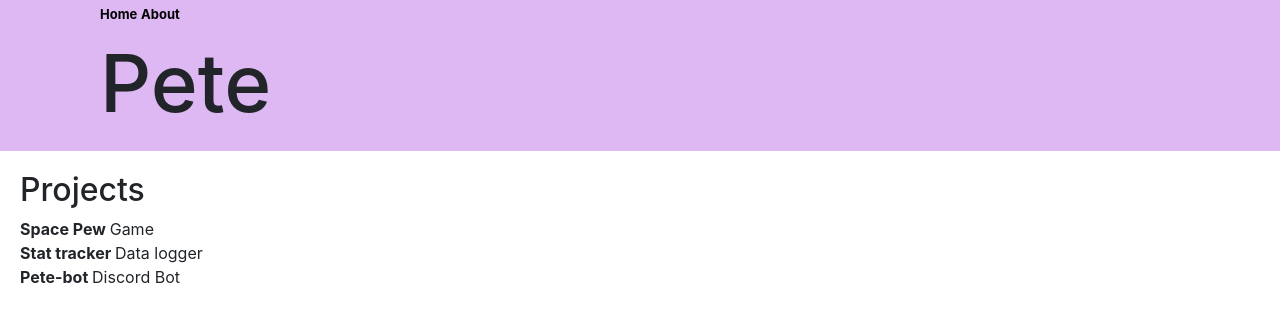
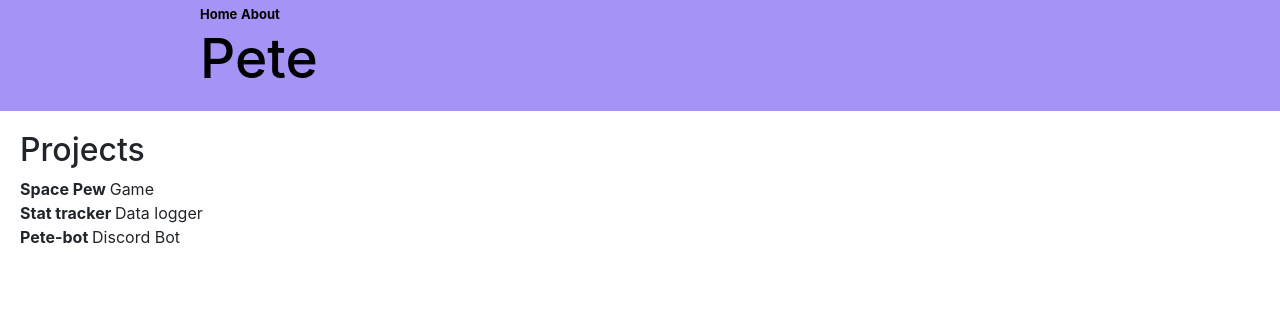
Before and after one commit to Tepah/my_site, a Flask app: page / in a window 1280 px wide. Shown: the top 322 px of the page. Run offline with Flask 2, Linux system fonts and the light colour scheme; some libraries are stand-ins or nearby versions.

Commit message:
top bar complete?

```diff
--- a/static/css/site.css
+++ b/static/css/site.css
@@ -14,12 +14,13 @@ nav > a {
 .top_bar {
     font-weight: bold;
     padding-bottom: 12px;
-    padding-left: 100px;
-    background-color: #ddb8f2;
+    padding-left: 200px;
+    background-color: #a593f5;
 }
 
 .top_bar h1 {
-    font-size: 80px;
+    font-size: 55px;
+    color: black;
 }
 
 .main_content {
--- a/templates/index.html
+++ b/templates/index.html
@@ -16,7 +16,7 @@
         <a href="/">Home</a>
         <a href="/about">About</a>
     </nav>
-    <h1 style="padding-top: 10px;">Pete</h1>
+    <h1>Pete</h1>
 </div>
 
 <div class="main_content">
```
